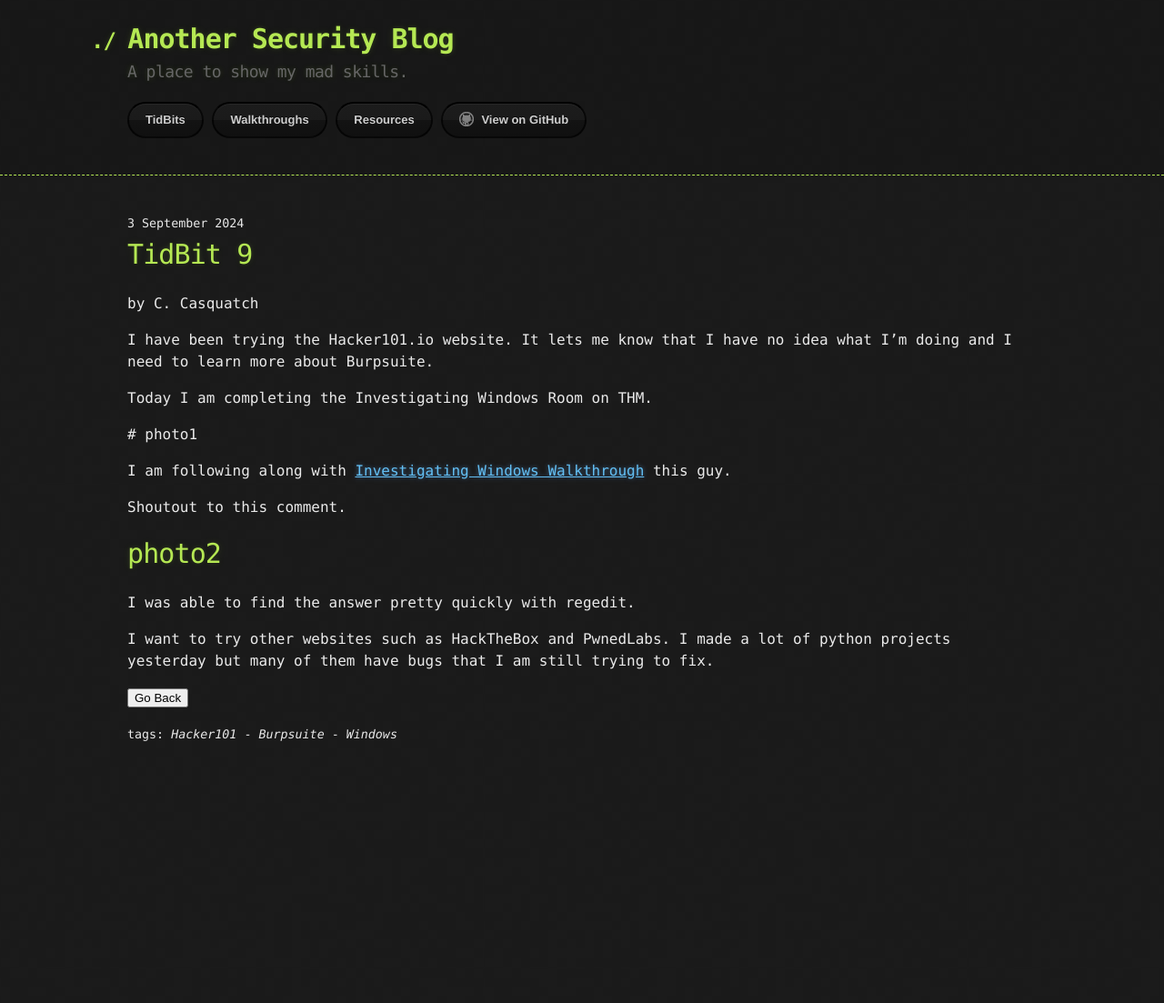
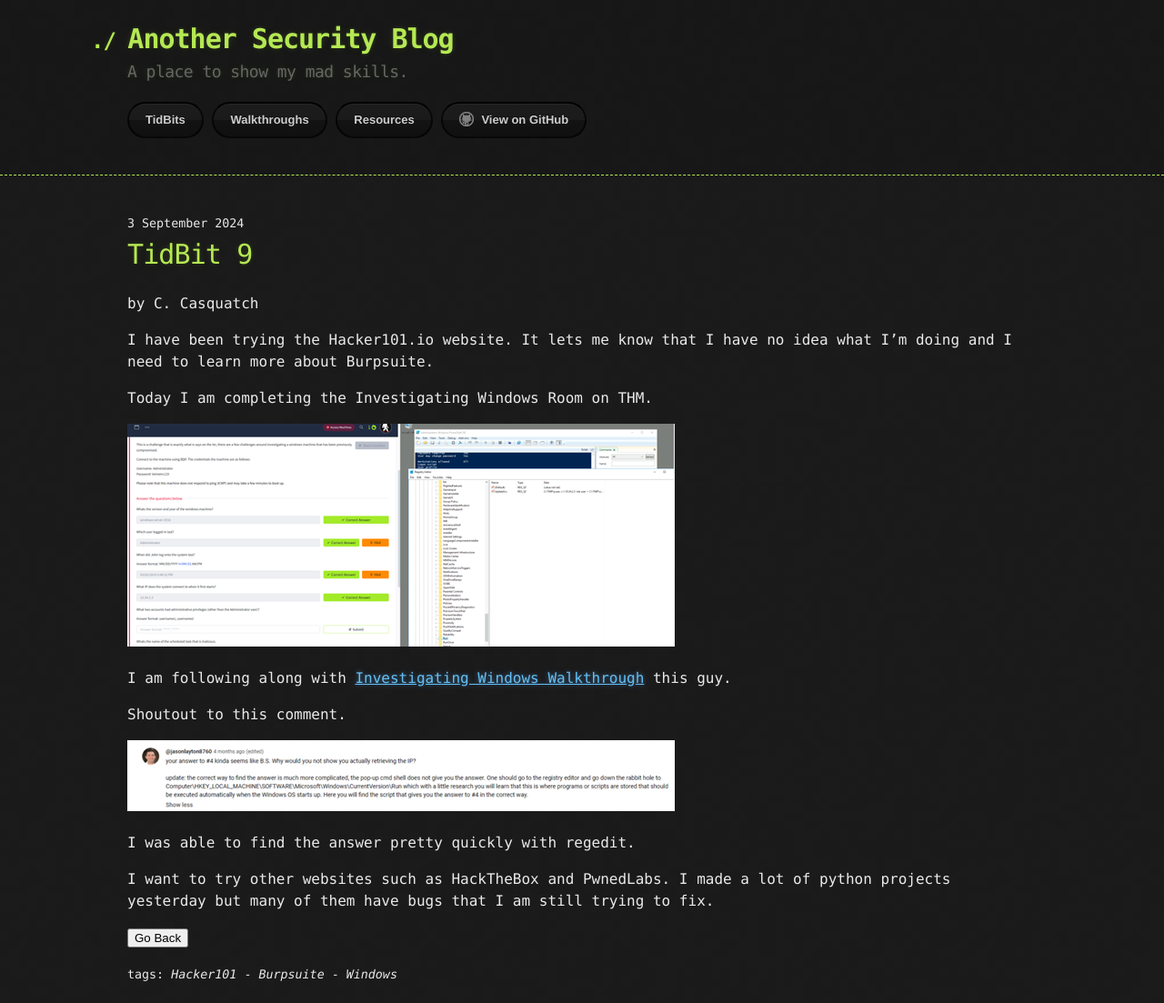
Before and after one commit to CyberCasquatch/cybercasquatch.github.io, a Jekyll site: the page built from _posts/TidBits/2024-09-03-TidBit-9.markdown, in a window 1280 px wide. Shown: the whole page at 91% size. Built offline with Jekyll 4.4.1, drawn with Linux system fonts in a browser that asks for light colours; before the commit the page ends 900 px from its top, so only the background shows below that.

Commit message:
Update 2024-09-03-TidBit-9.markdown

```diff
--- a/_posts/TidBits/2024-09-03-TidBit-9.markdown
+++ b/_posts/TidBits/2024-09-03-TidBit-9.markdown
@@ -11,12 +11,14 @@
 
 Today I am completing the Investigating Windows Room on THM.
 
- # photo1
+![Photo1](https://github.com/CyberCasquatch/cybercasquatch.github.io/blob/main/assets/images/9/Picture1.png)
 
 I am following along with [Investigating Windows Walkthrough](https://www.youtube.com/watch?v=s6bt835oZrA) this guy.
 
 Shoutout to this comment.
-# photo2
+
+![Photo2](https://github.com/CyberCasquatch/cybercasquatch.github.io/blob/main/assets/images/9/Picture2.png)
+
 I was able to find the answer pretty quickly with regedit.
 
 I want to try other websites such as HackTheBox and PwnedLabs.
```
